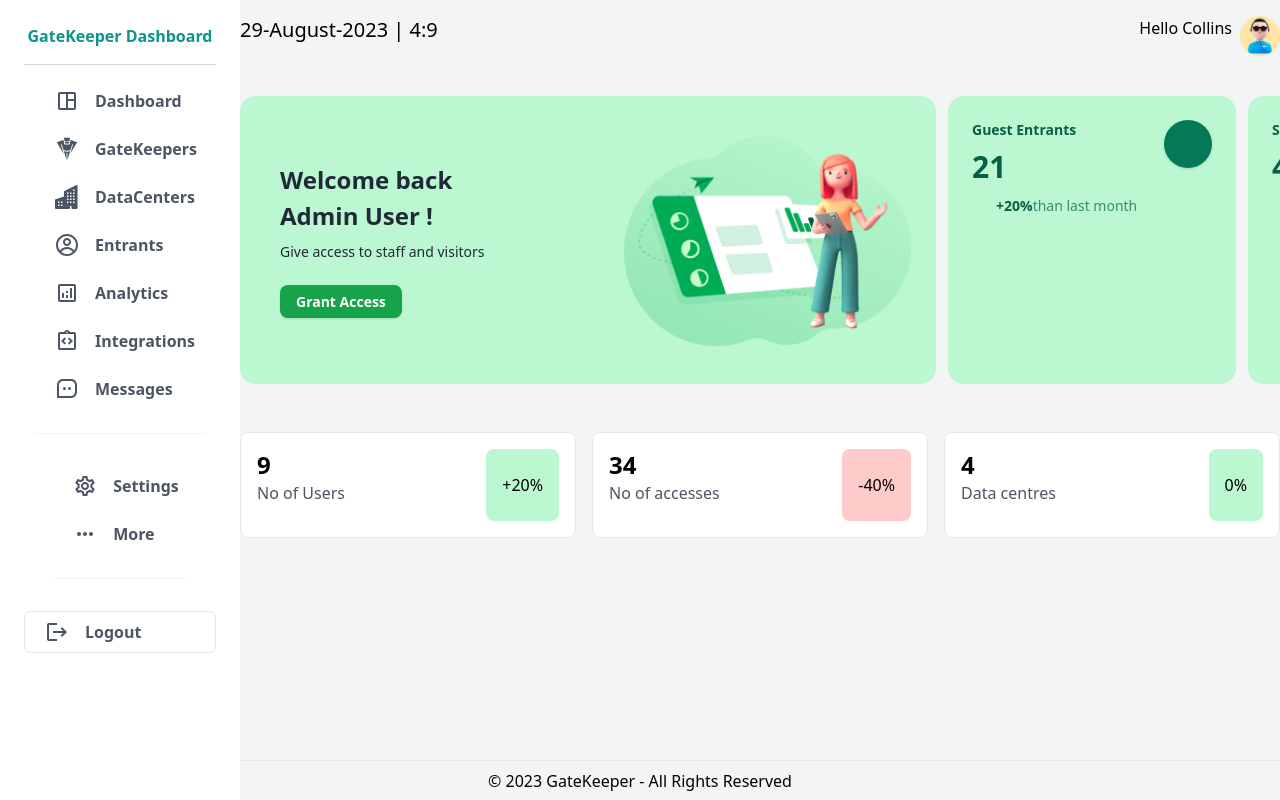
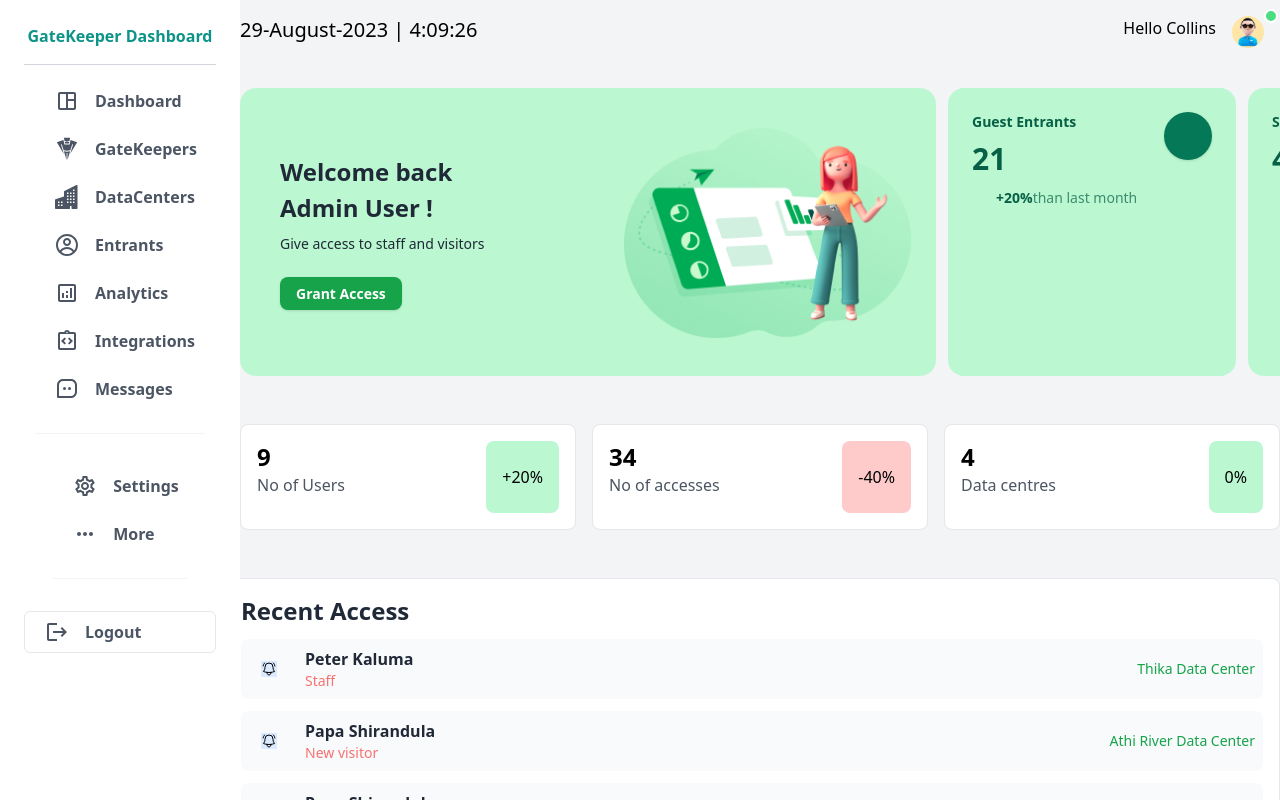
Before and after one commit to collinskrotich/sfc_access_management, a Next.js app: page / in a window 1280 px wide. Shown: the top 800 px of the page. Built offline with nearby package versions, Linux system fonts and the light colour scheme.

Commit message:
Added recent access

```diff
--- a/app/page.js
+++ b/app/page.js
@@ -1,5 +1,6 @@
 "use client";
 import Fab from '@/components/Fab';
+import Recents from '@/components/Recents';
 import { Sidebar } from '@/components/Sidebar'
 import SummaryCards from '@/components/summaryCards';
 
@@ -9,6 +10,7 @@ export default function Home() {
       <Sidebar/>
       <Fab/>
       <SummaryCards/>
+      <Recents/>
     </div>
   )
 }
--- a/components/Header.jsx
+++ b/components/Header.jsx
@@ -29,7 +29,9 @@ const Header = () => {
   } | ${
     currentDateTime.getHours() // Hours
   }:${
-    currentDateTime.getMinutes() // Minutes
+    currentDateTime.getMinutes().toString().padStart(2, '0')
+  }:${
+    currentDateTime.getSeconds().toString().padStart(2, '0') // Seconds
   }`;
 
   return (
@@ -37,9 +39,10 @@ const Header = () => {
 
     <h2 className='text-xl'>{formattedDateTime} </h2>
     <div className='flex flex-row'>
-      <div className='pr-2'>Hello Collins</div>
-      <div className='relative'>
-        <img className='w-10 h-10 rounded-full' src='avatar.jpg' alt='avatar' />
+      <div className='pr-4'>Hello Collins</div>
+      <div className='relative pr-4'>
+        <img className='w-8 h-8 rounded-full ' src='avatar.jpg' alt='avatar' />
+        <span className="absolute top-0 left-8 transform -translate-y-1/2 w-3.5 h-3.5 bg-green-400 border-2 border-white dark:border-gray-800 rounded-full"></span>
       </div>
     </div>
 
--- /dev/null
+++ b/components/Recents.jsx
@@ -0,0 +1,32 @@
+import React from 'react'
+import {data} from '../data/data.js'
+import {HiOutlineBellAlert} from 'react-icons/hi2'
+
+const Recents = () => {
+  return (
+    <div className='w-full col-span-1 relative lg:h-[85vh] h-[50vh] m-auto p-4 border rounded-lg bg-white overflow-scroll pl-60'>
+        <h1 className='text-2xl font-bold text-gray-800'>Recent Access</h1>
+        <ul>
+            {data.map((order, id) => (
+                <li
+                key={id}
+                className='bg-gray-50 hover:bg-gray-100 rounded-lg my-3 p-2 flex items-center cursor-pointer'>
+                    <div className='bg-black-100 rounded-lg p-3'>
+                    <HiOutlineBellAlert className='bg-blue-100'/>
+                    </div>
+
+                    <div className='pl-4'>
+                        <p className='text-gray-800 font-bold'>{order.temp}</p>
+                        <p className='text-red-400 text-sm'>{order.status}</p>
+
+                    </div>
+                    <p className='lg:flex md:hidden absolute right-6 text-green-600 text-sm'>{order.name.first + ' ' + order.name.last}</p>
+
+                </li>
+            ))}
+        </ul>
+    </div>
+  )
+}
+
+export default Recents
--- a/components/Welcome.jsx
+++ /dev/null
@@ -1,21 +0,0 @@
-import Image from 'next/image'
-import React from 'react'
-
-function Welcome() {
-  return (
-    <div className='pl-60'>
-    <div className="GeneralAppWidget2 w-80  h-28 relative bg-emerald-800 rounded-2xl shadow">
-  <div className="Mask w-80 h-28 left-0 top-0 absolute bg-emerald-800 rounded-2xl" />
-  <div className=" left-[24px] top-0 absolute">
-
-    <div className="IconBase w-28 h-28 left-[228px] top-0 absolute opacity-80 flex-col justify-start items-start inline-flex">
-      <img className="OverlayColor w-16 h-20" src="/IconBase.svg" />
-    </div>
-    </div>
-
-</div>
-</div>
-  )
-}
-
-export default Welcome
--- /dev/null
+++ b/data/data.js
@@ -0,0 +1,57 @@
+export const data = [
+    {
+        id: 11,
+        name: {
+            first: 'Thika',
+            last: 'Data Center',
+        },
+        temp: 'Peter Kaluma',
+        status: 'Staff',
+    },
+    {
+        id: 12,
+        name: {
+            first: 'Athi River',
+            last: 'Data Center',
+        },
+        temp: 'Papa Shirandula',
+        status: 'New visitor',
+    },
+    {
+        id: 12,
+        name: {
+            first: 'Athi River',
+            last: 'Data Center',
+        },
+        temp: 'Papa Shirandula',
+        status: 'New visitor',
+    },
+    {
+        id: 12,
+        name: {
+            first: 'Athi River',
+            last: 'Data Center',
+        },
+        temp: 'Papa Shirandula',
+        status: 'New visitor',
+    },
+    {
+        id: 12,
+        name: {
+            first: 'Athi River',
+            last: 'Data Center',
+        },
+        temp: 'Papa Shirandula',
+        status: 'New visitor',
+    },
+    {
+        id: 12,
+        name: {
+            first: 'Athi River',
+            last: 'Data Center',
+        },
+        temp: 'Papa Shirandula',
+        status: 'New visitor',
+    },
+
+]
```
